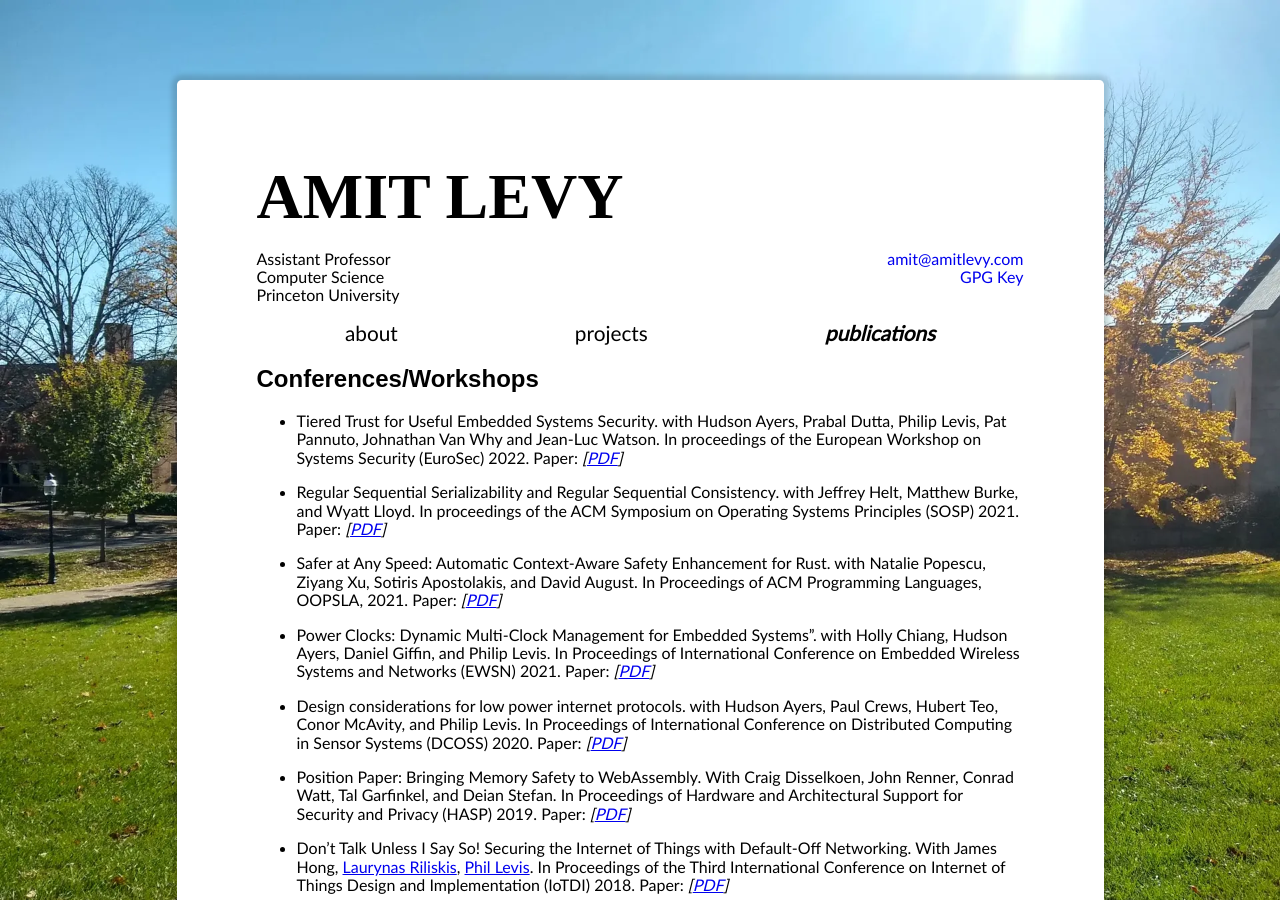
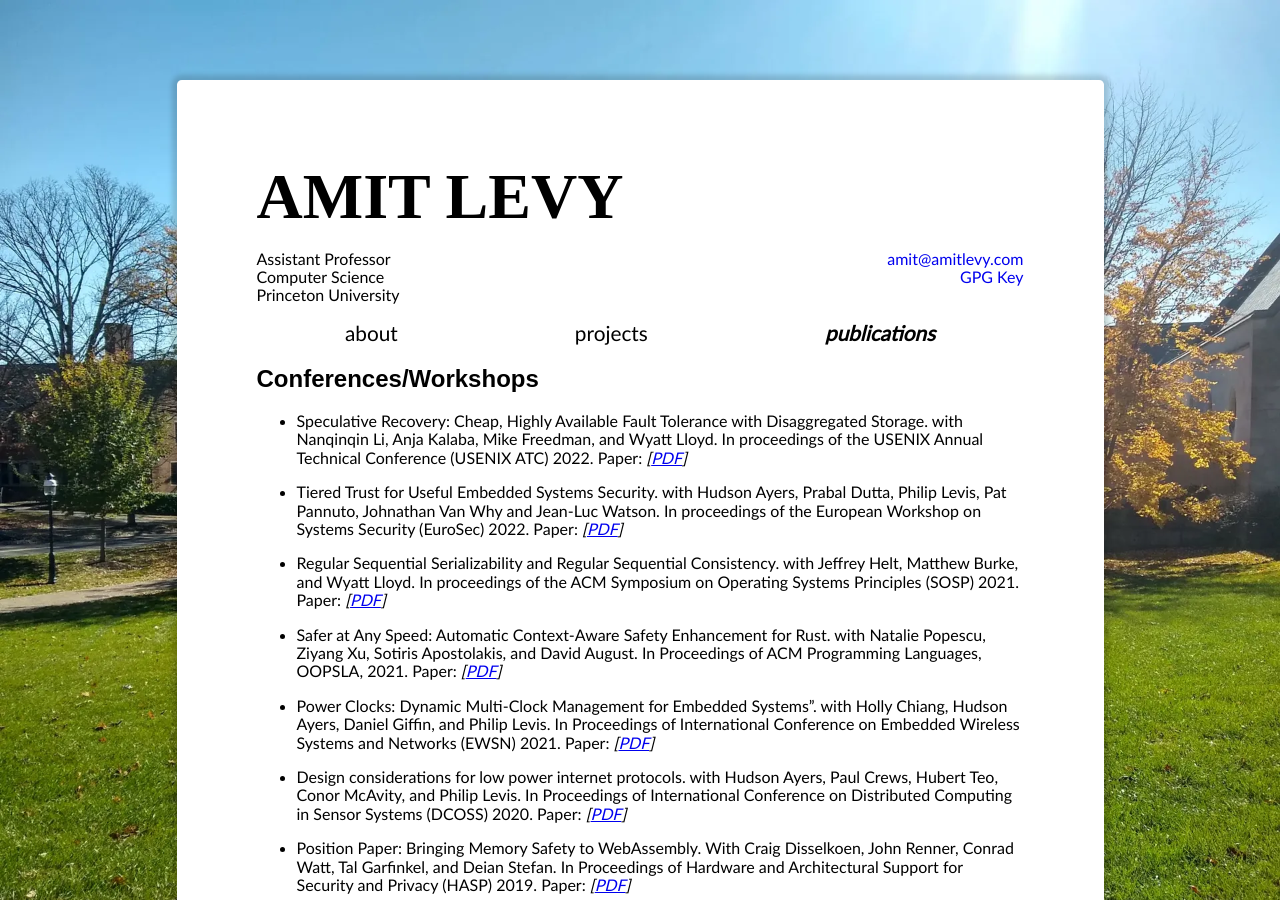
Before and after one commit to alevy/www, a Jekyll site: the page built from publications.md, in a window 1280 px wide and 900 px high. Built offline with Jekyll 4.4.1, drawn with Linux system fonts in a browser that asks for light colours; some web fonts are replaced.

Commit message:
Add ATC 22 paper

```diff
--- a/publications.md
+++ b/publications.md
@@ -6,6 +6,8 @@ layout: default
 {% include references.md %}
 
 ## Conferences/Workshops
+
+* Speculative Recovery: Cheap, Highly Available Fault Tolerance with Disaggregated Storage. with Nanqinqin Li, Anja Kalaba, Mike Freedman, and Wyatt Lloyd. In proceedings of the USENIX Annual Technical Conference (USENIX ATC) 2022. Paper: _\[[PDF](/papers/2022-atc-specreds.pdf)\]_
 
 * Tiered Trust for Useful Embedded Systems Security. with Hudson Ayers, Prabal Dutta, Philip Levis, Pat Pannuto, Johnathan Van Why and Jean-Luc Watson. In proceedings of the European Workshop on Systems Security (EuroSec) 2022. Paper: _\[[PDF](/papers/2022-eurosec-ayers.pdf)\]_
 
```
Also changed, not shown: 1 other file.
